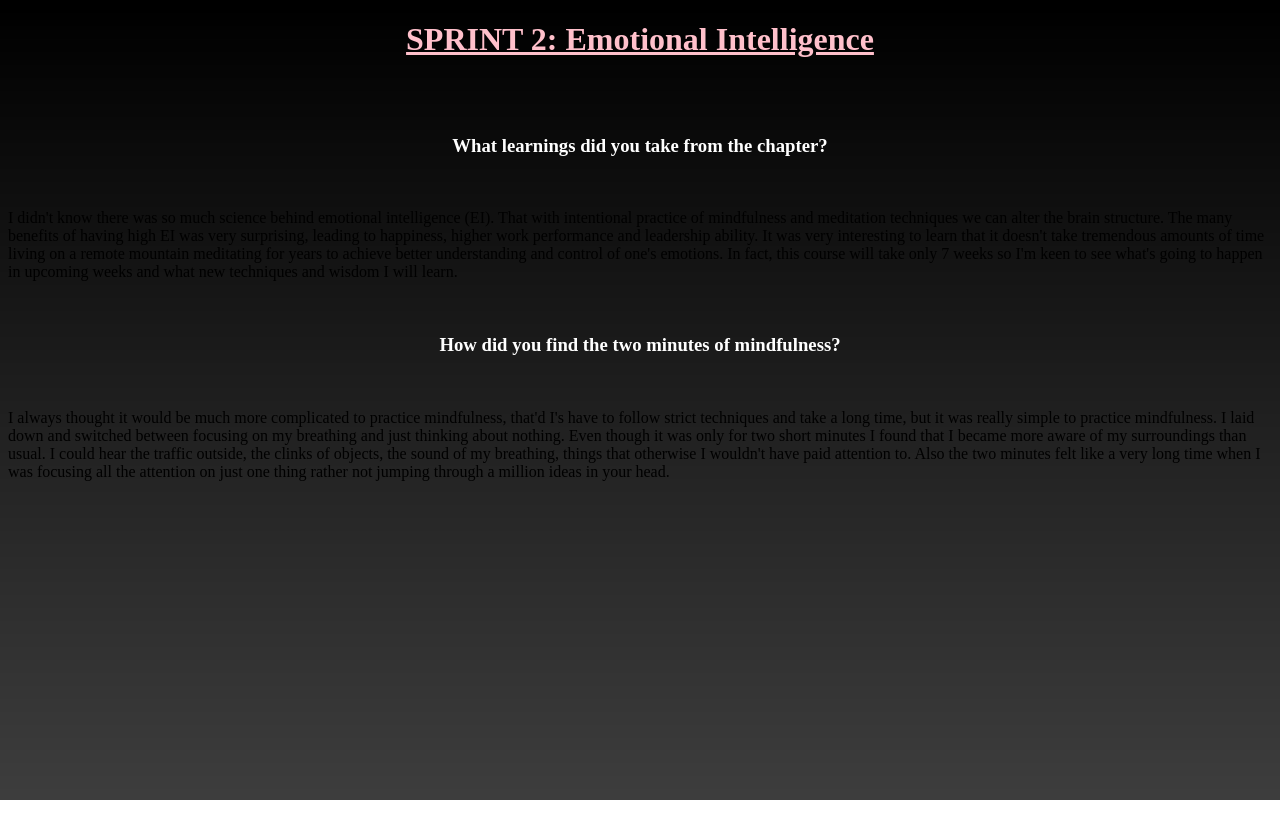
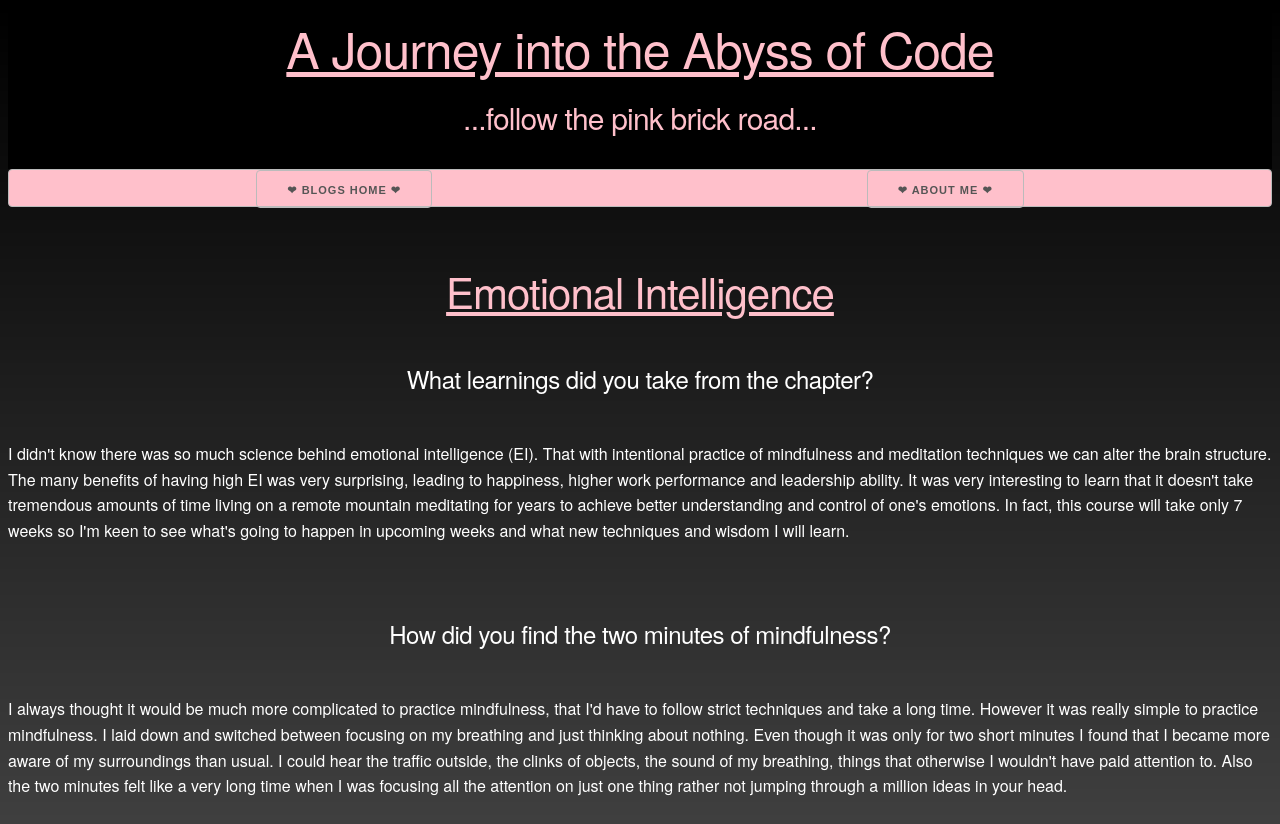
Before and after one commit to tealiie/tealiie-kahikatea.github.io, a plain HTML site: page blog/c2-emotional-intelligence.html in a window 1280 px wide. Before the commit the page ends 800 px from the top, so only its background shows below. Drawn offline with nearby package versions, Linux system fonts and the light colour scheme.

Commit message:
format blog index colours

```diff
--- a/blog/c2-emotional-intelligence.html
+++ b/blog/c2-emotional-intelligence.html
@@ -2,17 +2,29 @@
 <html>
   <head>
     <title>Emotional Intelligence</title>
+    <link rel+"stylesheet" href="https://cdnjs.cloudflare.com/ajax/libs/normalize/3.0.3/normalize.css">
+    <link rel="stylesheet" href="https://cdnjs.cloudflare.com/ajax/libs/skeleton/2.0.4/skeleton.css">
+    <link rel="stylesheet" href="../styles/main.css">
     <meta charset="UTF-8">
-    <link rel="stylesheet" href="../styles/main.css">
   </head>
 
   <body>
-    <h1>SPRINT 2: Emotional Intelligence</h1><br><br>
-    <h3>What learnings did you take from the chapter?</h3><br>
-    <p>I didn't know there was so much science behind emotional intelligence (EI). That with intentional practice of mindfulness and meditation techniques we can alter the brain structure. The many benefits of having high EI was very surprising, leading to happiness, higher work performance and leadership ability. It was very interesting to learn that it doesn't take tremendous amounts of time living on a remote mountain meditating for years to achieve better understanding and control of one's emotions. In fact, this course will take only 7 weeks so I'm keen to see what's going to happen in upcoming weeks and what new techniques and wisdom I will learn.</p><br>
+    <div class="header">
+      <h1>A Journey into the Abyss of Code</h1>
+      <h4>...follow the pink brick road...<h3>
+    </div>
 
-    <h3>How did you find the two minutes of mindfulness?</h3><br>
-    <p>I always thought it would be much more complicated to practice mindfulness, that'd I's have to follow strict techniques and take a long time, but it was really simple to practice mindfulness. I laid down and switched between focusing on my breathing and just thinking about nothing. Even though it was only for two short minutes I found that I became more aware of my surroundings than usual. I could hear the traffic outside, the clinks of objects, the sound of my breathing, things that otherwise I wouldn't have paid attention to. Also the two minutes felt like a very long time when I was focusing all the attention on just one thing rather not jumping through a million ideas in your head.</p>
+    <div class="button">
+      <button type="button">&#10084; BLOGS HOME &#10084;</button>
+      <button type="button">&#10084; ABOUT ME &#10084;</button>
+    </div><br><br>
+
+    <h2>Emotional Intelligence</h2><br>
+    <h5>What learnings did you take from the chapter?</h5><br>
+    <p>I didn't know there was so much science behind emotional intelligence (EI). That with intentional practice of mindfulness and meditation techniques we can alter the brain structure. The many benefits of having high EI was very surprising, leading to happiness, higher work performance and leadership ability. It was very interesting to learn that it doesn't take tremendous amounts of time living on a remote mountain meditating for years to achieve better understanding and control of one's emotions. In fact, this course will take only 7 weeks so I'm keen to see what's going to happen in upcoming weeks and what new techniques and wisdom I will learn.</p><br><br>
+
+    <h5>How did you find the two minutes of mindfulness?</h5><br>
+    <p>I always thought it would be much more complicated to practice mindfulness, that I'd have to follow strict techniques and take a long time. However it was really simple to practice mindfulness. I laid down and switched between focusing on my breathing and just thinking about nothing. Even though it was only for two short minutes I found that I became more aware of my surroundings than usual. I could hear the traffic outside, the clinks of objects, the sound of my breathing, things that otherwise I wouldn't have paid attention to. Also the two minutes felt like a very long time when I was focusing all the attention on just one thing rather not jumping through a million ideas in your head.</p>
 
 
 
--- a/styles/main.css
+++ b/styles/main.css
@@ -1,6 +1,10 @@
 body {
 background: url(../images/background.png) repeat-x;
 }
+
+p {
+  color: white;
+  font-size: 16px;
 }
 
 .header {
@@ -19,20 +23,29 @@ h4 {
   color: pink;
 }
 
+h2 {
+  text-align: center;
+  color: pink;
+  text-decoration: underline;
+}
+
+h5 {
+  text-align: center;
+  color: white;
+}
+
+h3 {
+  text-align: center;
+  color: white;
+}
+
 .button {
   display: flex;
   justify-content: space-around;
   width: 100%;
-  background-color: black;
-}
-
-button {
-  background-color: transparent;
-  color: pink;
-  text-align: center;
-  text-decoration: none;
+  background-color: pink;
   font-size: 14px;
-  border: 0px solid black;
+  color: white;
 }
 
 .cartoon {
@@ -41,14 +54,24 @@ button {
   justify-content: center;
 }
 
-.boxes {
-  display: flex;
-  flex-direction: column;
+a:link{
+  text-decoration: none;
+  color: black;
 }
 
-a {
-text-decoration: none;
-color: black;
+a:visited {
+  text-decoration: none;
+  color: black;
+}
+
+a:hover {
+  text-decoration: none;
+  color: white;
+}
+
+a:active {
+  text-decoration: none;
+  color: black;
 }
 
 li {
@@ -56,9 +79,9 @@ li {
   text-align: center;
 }
 
-h3 {
-  text-align: center;
-  color: white;
+.boxes {
+  display: flex;
+  flex-direction: column;
 }
 
 .sprint1 {
@@ -71,12 +94,12 @@ h3 {
 }
 
 .sprint2 {
-  background-color: #FFBFEF;
   border-style: solid;
   margin: 15px;
   border-radius: 10px;
+  font-size: 20px;
+  background-color: #FFBFEF;
   border-color: #FFBFEF;
-  font-size: 20px;
 }
 
 .siy2 {
```
Also changed, not shown: index.html (+3 -2 lines), 1 other file.
